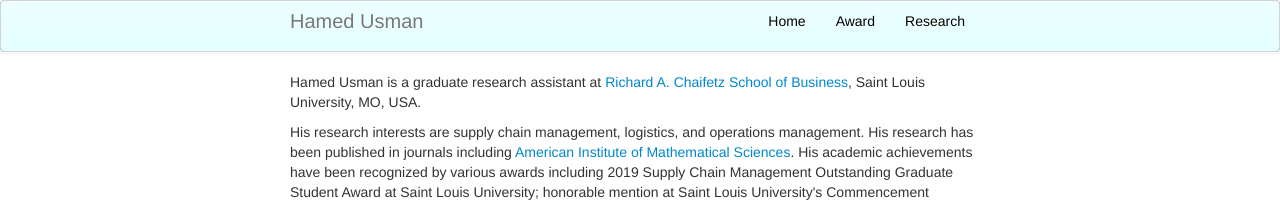
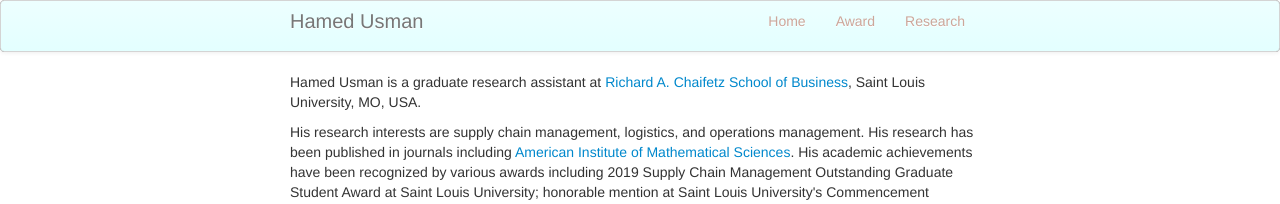
Before and after one commit to hamedusman/hamedusman.github.io, a Jekyll site: the page built from index.md, in a window 1280 px wide. Shown: the top 204 px of the page. Built offline with Jekyll 4.4.1, drawn with Linux system fonts in a browser that asks for light colours.

Commit message:
Update my_custom_css.css

```diff
--- a/assets/themes/twitter/css/my_custom_css.css
+++ b/assets/themes/twitter/css/my_custom_css.css
@@ -68,7 +68,7 @@ ul {
 .hover-underline-animation {
   display: inline-block;
   position: relative;
-  color: #000000;
+  color: #CCA69A;
 }
 
 .hover-underline-animation:after {
```
